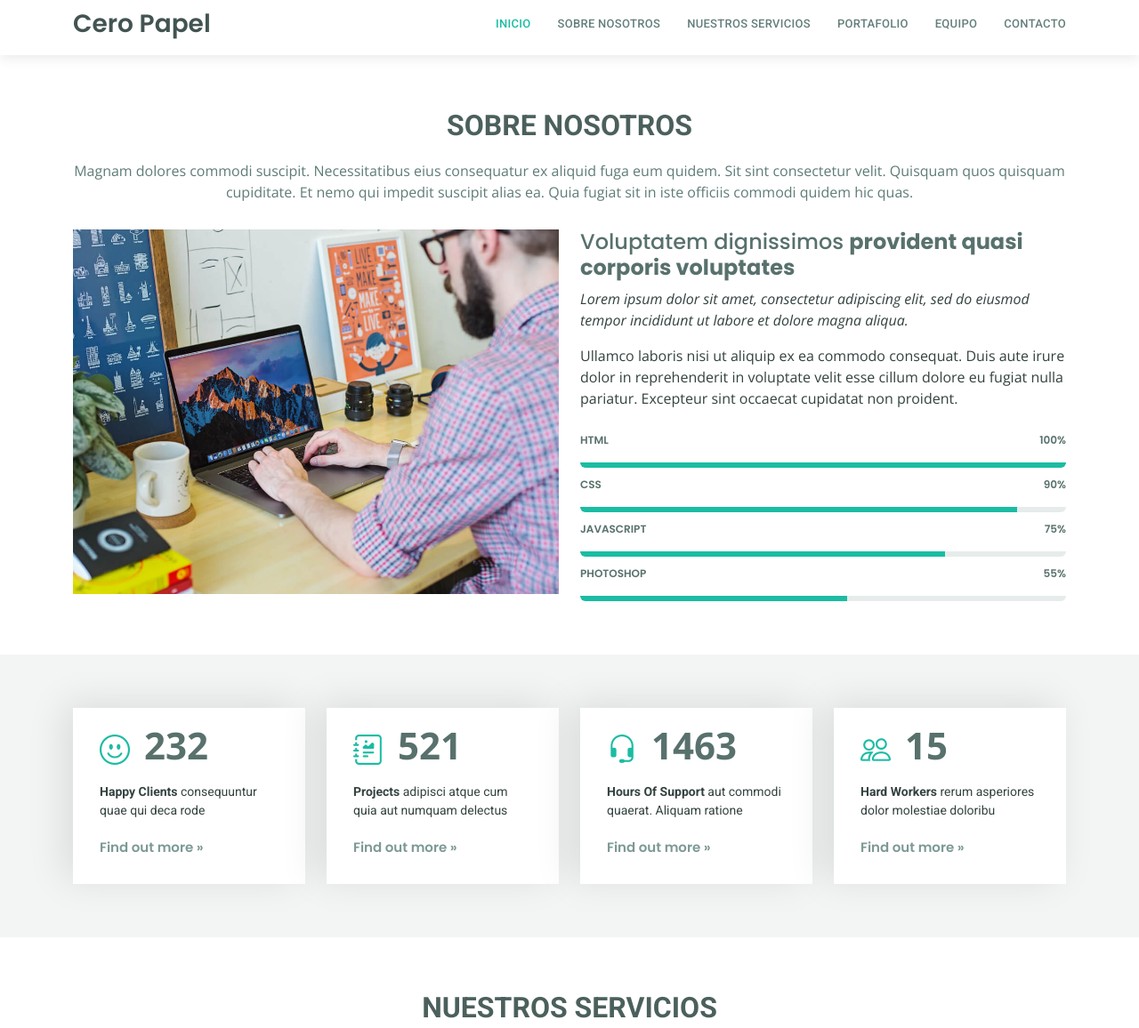
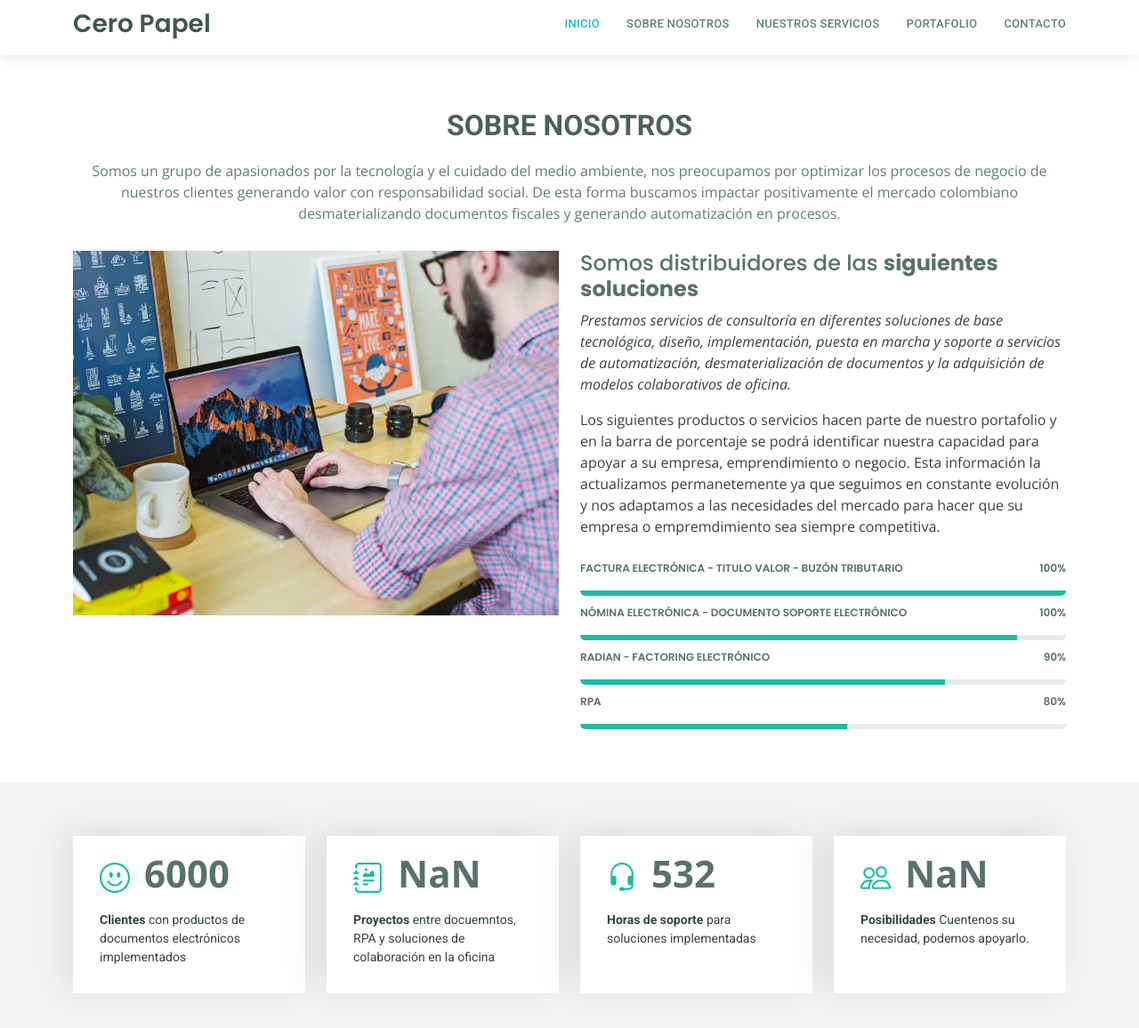
Before and after one commit to aalmonacid/aalmonacid..github.io, a plain HTML site: page index.html in a window 1280 px wide. Shown: the part 808-1964 px from the top of the page at 89% size. Drawn offline with nearby package versions, Linux system fonts and the light colour scheme.

Commit message:
Update index.html

```diff
--- a/index.html
+++ b/index.html
@@ -1,5 +1,5 @@
 <!DOCTYPE html>
-<html lang="en">
+<html lang="es">
 
 <head>
   <meta charset="utf-8">
@@ -109,7 +109,7 @@
           <li><a class="nav-link scrollto" href="#about">Sobre Nosotros</a></li>
           <li><a class="nav-link scrollto" href="#services">Nuestros Servicios</a></li>
           <li><a class="nav-link scrollto" href="#portfolio">Portafolio</a></li>
-          <li><a class="nav-link scrollto" href="#team">Equipo</a></li>
+          <!--<li><a class="nav-link scrollto" href="#team">Equipo</a></li>-->
           <!--<li class="dropdown"><a href="#"><span>Drop Down</span> <i class="bi bi-chevron-down"></i></a>-->
             <!--<ul>-->
               <!--<li><a href="#">Drop Down 1</a></li>-->
@@ -143,7 +143,7 @@
 
         <div class="section-title">
           <h2>Sobre Nosotros</h2>
-          <p>Magnam dolores commodi suscipit. Necessitatibus eius consequatur ex aliquid fuga eum quidem. Sit sint consectetur velit. Quisquam quos quisquam cupiditate. Et nemo qui impedit suscipit alias ea. Quia fugiat sit in iste officiis commodi quidem hic quas.</p>
+          <p>Somos un grupo de apasionados por la tecnología y el cuidado del medio ambiente, nos preocupamos por optimizar los procesos de negocio de nuestros clientes generando valor con responsabilidad social. De esta forma buscamos impactar positivamente el mercado colombiano  desmaterializando documentos fiscales y generando automatización en procesos.</p>
         </div>
 
         <div class="row">
@@ -151,41 +151,42 @@
             <img src="assets/img/about.jpg" class="img-fluid" alt="">
           </div>
           <div class="col-lg-6 pt-4 pt-lg-0 content">
-            <h3>Voluptatem dignissimos <strong>provident quasi corporis voluptates</strong></h3>
+            <h3>Somos distribuidores de las  <strong>siguientes soluciones</strong></h3>
             <p class="fst-italic">
-              Lorem ipsum dolor sit amet, consectetur adipiscing elit, sed do eiusmod tempor incididunt ut labore et dolore
-              magna aliqua.
+			Prestamos servicios de consultoría en diferentes soluciones de base tecnológica, diseño, implementación, puesta en marcha y soporte
+			a servicios de automatización, desmaterialización de documentos y la adquisición de modelos colaborativos de oficina.
             </p>
             <p>
-              Ullamco laboris nisi ut aliquip ex ea commodo consequat. Duis aute irure dolor in reprehenderit in voluptate
-              velit esse cillum dolore eu fugiat nulla pariatur. Excepteur sint occaecat cupidatat non proident.
+              Los siguientes productos o servicios hacen parte de nuestro portafolio y en la barra de porcentaje se podrá identificar nuestra capacidad para
+			  apoyar a su empresa, emprendimiento o negocio. Esta información la actualizamos permanetemente ya que seguimos en constante evolución y
+			  nos adaptamos a las necesidades del mercado para hacer que su empresa o empremdimiento sea siempre competitiva.
             </p>
 
             <div class="skills-content">
 
               <div class="progress">
-                <span class="skill">HTML <i class="val">100%</i></span>
+                <span class="skill">Factura Electrónica - Titulo Valor - Buzón tributario <i class="val">100%</i></span>
                 <div class="progress-bar-wrap">
                   <div class="progress-bar" role="progressbar" aria-valuenow="100" aria-valuemin="0" aria-valuemax="100"></div>
                 </div>
               </div>
 
               <div class="progress">
-                <span class="skill">CSS <i class="val">90%</i></span>
+                <span class="skill">Nómina Electrónica - Documento Soporte Electrónico <i class="val">100%</i></span>
                 <div class="progress-bar-wrap">
                   <div class="progress-bar" role="progressbar" aria-valuenow="90" aria-valuemin="0" aria-valuemax="100"></div>
                 </div>
               </div>
 
               <div class="progress">
-                <span class="skill">JavaScript <i class="val">75%</i></span>
+                <span class="skill">Radian - Factoring Electrónico <i class="val">90%</i></span>
                 <div class="progress-bar-wrap">
                   <div class="progress-bar" role="progressbar" aria-valuenow="75" aria-valuemin="0" aria-valuemax="100"></div>
                 </div>
               </div>
 
               <div class="progress">
-                <span class="skill">Photoshop <i class="val">55%</i></span>
+                <span class="skill">RPA <i class="val">80%</i></span>
                 <div class="progress-bar-wrap">
                   <div class="progress-bar" role="progressbar" aria-valuenow="55" aria-valuemin="0" aria-valuemax="100"></div>
                 </div>
@@ -208,36 +209,36 @@
           <div class="col-lg-3 col-md-6 d-md-flex align-items-md-stretch">
             <div class="count-box">
               <i class="bi bi-emoji-smile"></i>
-              <span data-purecounter-start="0" data-purecounter-end="232" data-purecounter-duration="1" class="purecounter"></span>
-              <p><strong>Happy Clients</strong> consequuntur quae qui deca rode</p>
-              <a href="#">Find out more &raquo;</a>
+              <span data-purecounter-start="0" data-purecounter-end="+6000" data-purecounter-duration="1" class="purecounter"></span>
+              <p><strong>Clientes</strong> con productos de documentos electrónicos implementados</p>
+              <!--<a href="#">Find out more &raquo;</a>-->
             </div>
           </div>
 
           <div class="col-lg-3 col-md-6 d-md-flex align-items-md-stretch">
             <div class="count-box">
               <i class="bi bi-journal-richtext"></i>
-              <span data-purecounter-start="0" data-purecounter-end="521" data-purecounter-duration="1" class="purecounter"></span>
-              <p><strong>Projects</strong> adipisci atque cum quia aut numquam delectus</p>
-              <a href="#">Find out more &raquo;</a>
+              <span data-purecounter-start="0" data-purecounter-end="+ 7000" data-purecounter-duration="1" class="purecounter"></span>
+              <p><strong>Proyectos</strong> entre docuemntos, RPA y soluciones de colaboración en la oficina</p>
+              <!--<a href="#">Find out more &raquo;</a>-->
             </div>
           </div>
 
           <div class="col-lg-3 col-md-6 d-md-flex align-items-md-stretch">
             <div class="count-box">
               <i class="bi bi-headset"></i>
-              <span data-purecounter-start="0" data-purecounter-end="1463" data-purecounter-duration="1" class="purecounter"></span>
-              <p><strong>Hours Of Support</strong> aut commodi quaerat. Aliquam ratione</p>
-              <a href="#">Find out more &raquo;</a>
+              <span data-purecounter-start="0" data-purecounter-end="+532" data-purecounter-duration="1" class="purecounter"></span>
+              <p><strong>Horas de soporte</strong> para soluciones implementadas</p>
+              <!--<a href="#">Find out more &raquo;</a>-->
             </div>
           </div>
 
           <div class="col-lg-3 col-md-6 d-md-flex align-items-md-stretch">
             <div class="count-box">
               <i class="bi bi-people"></i>
-              <span data-purecounter-start="0" data-purecounter-end="15" data-purecounter-duration="1" class="purecounter"></span>
-              <p><strong>Hard Workers</strong> rerum asperiores dolor molestiae doloribu</p>
-              <a href="#">Find out more &raquo;</a>
+              <span data-purecounter-start="0" data-purecounter-end="∞" data-purecounter-duration="1" class="purecounter"></span>
+              <p><strong>Posibilidades</strong> Cuentenos su necesidad, podemos apoyarlo.</p>
+              <!--<a href="#">Find out more &raquo;</a>-->
             </div>
           </div>
 
```
